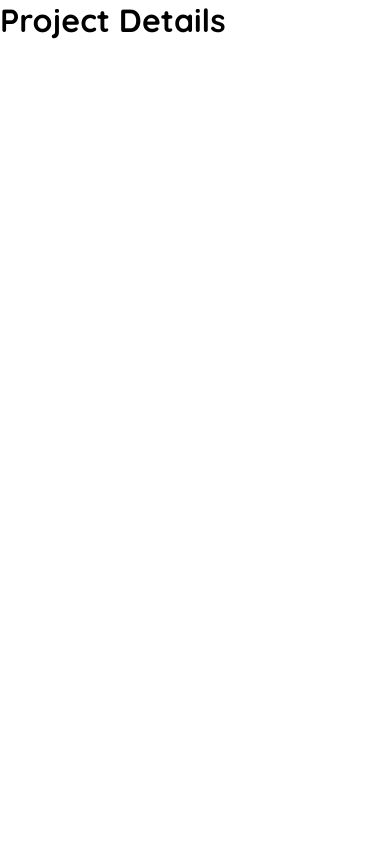
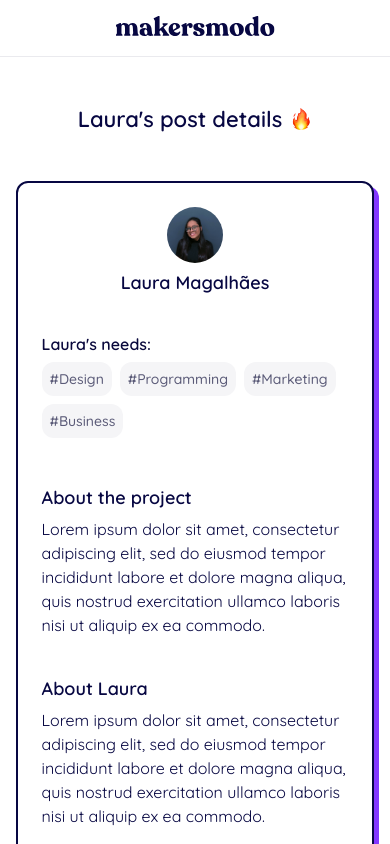
Before and after one commit to dhcorrea/makersmodo, a React (Create React App) app: page /project-details in a window 390 px wide. Shown: the top 844 px of the page. Built offline with nearby package versions, Linux system fonts and the light colour scheme.

Commit message:
Built the post details, desktop and mobile version

```diff
--- a/src/components/header/header.css
+++ b/src/components/headerClean/headerClean.css
@@ -1,14 +1,14 @@
 .headerContainer{
   display: flex;
   align-items: center;
-  padding: 1.5rem 3.5rem;
+  padding: 2rem 3.5rem;
   border-bottom: 1px solid #EAEAEE;
   position: relative;
 }
 
 .headerLogo{
   position: absolute;
-  top: 34%;
+  top: 37%;
   left: 50%;
   transform: translateX(-50%);
 }
--- a/src/components/header/header.jsx
+++ b/src/components/headerClean/headerClean.jsx
@@ -1,12 +1,12 @@
 import React from 'react';
 import { Link } from 'react-router-dom';
 
-import './header.css';
+import './headerClean.css';
 
 import logo from '../../images/logoBlack.svg';
 import iconBack from '../../images/iconArrowLeft.svg';
 
-export default function Header(){
+export default function HeaderClean(){
   return(
     <div className="headerContainer">
       <Link to="/" className="linkContainer">
--- /dev/null
+++ b/src/components/headerFull/headerFull.css
@@ -0,0 +1,73 @@
+.headerFullContainer{
+  display: flex;
+  align-items: center;
+  justify-content: space-between;
+  padding: 1rem 3.5rem;
+  border-bottom: 1px solid #EAEAEE;
+  position: relative;
+}
+
+.headerFullLogo{
+  position: absolute;
+  top: 37%;
+  left: 50%;
+  transform: translateX(-50%);
+}
+
+.linkFullContainer{
+  display: flex;
+  align-items: center;
+  text-decoration: none;
+}
+
+.linkFullContainer img{
+  margin-right: .5rem;
+}
+
+.linkFullContainer span{
+  font-size: 1rem;
+  font-weight: 600;
+  color: #070742;
+  opacity: .5;
+}
+
+/*DEVICE 768PX*/
+@media (max-width: 768px)
+{
+  .headerFullContainer{
+    flex-direction: column;
+  }
+
+  .linkFullContainer{
+    display: none;
+  }
+
+  .headerFullLogo{
+    position: relative;
+  }
+
+  .headerFullButton{
+    margin-top: 1rem;
+  }
+}
+
+
+/*DEVICE 480PX*/
+@media (max-width: 480px)
+{
+  .headerFullContainer{
+    justify-content: center;
+  }
+
+  .linkFullContainer{
+    display: none;
+  }
+
+  .headerFullLogo{
+    position: relative;
+  }
+
+  .headerFullButton{
+    display: none;
+  }
+}
--- /dev/null
+++ b/src/components/headerFull/headerFull.jsx
@@ -0,0 +1,28 @@
+import React from 'react';
+import { Link } from 'react-router-dom';
+
+import './headerFull.css';
+
+import Button from '../../components/buttonLarge/buttonLarge';
+
+import logo from '../../images/logoBlack.svg';
+import iconBack from '../../images/iconArrowLeft.svg';
+
+export default function HeaderFull(){
+  return(
+    <div className="headerFullContainer">
+      <Link to="/" className="linkFullContainer">
+        <img src={iconBack} alt="Back to the homepage" />
+        <span>Home</span>
+      </Link>
+
+      <Link to="/">
+        <img src={logo} alt="Makersmodo" className="headerFullLogo"/>
+      </Link>
+
+      <div className="headerFullButton">
+        <Button btnLabel="Find your co-founder" />
+      </div>
+    </div>
+  )
+}
--- a/src/components/linkIcon/linkIcon.css
+++ b/src/components/linkIcon/linkIcon.css
@@ -1,10 +1,12 @@
 .link{
   display: flex;
   align-items: center;
+}
+
+.link > span{
   font-size: 1rem;
-  font-weight: 500;
+  font-weight: 600;
   color: #8337FF;
-  text-decoration: none;
 }
 
 .linkIcon{
--- a/src/components/linkIcon/linkIcon.jsx
+++ b/src/components/linkIcon/linkIcon.jsx
@@ -6,9 +6,9 @@ import arrow from '../../images/arrowIcon.svg';
 
 export default function LinkIcon(props){
   return(
-    <a href="google.com" className="link">
-      {props.linkName}
+    <div className="link">
+      <span>{props.linkName}</span>
       <img src={arrow} alt="Details Icon" className="linkIcon"/>
-    </a>
+    </div>
   )
 }
--- a/src/components/tag/tag.css
+++ b/src/components/tag/tag.css
@@ -9,6 +9,13 @@
   border-radius: 12px;
 }
 
+/*DEVICE 768PX*/
+@media (max-width: 768px)
+{
+  .tag{
+    margin-bottom: .5rem;
+  }
+}
 /*DEVICE 480PX*/
 @media (max-width: 480px)
 {
--- a/src/pages/projectDetails/projectDetails.css
+++ b/src/pages/projectDetails/projectDetails.css
@@ -0,0 +1,126 @@
+.projectWrapper{
+  width: 688px;
+  margin: 0 auto;
+  display: flex;
+  flex-direction: column;
+}
+
+/*TITLE OF THE PAGE*/
+.titleContent{
+  margin-top: 3rem;
+  display: flex;
+  align-items: center;
+  justify-content: center;
+}
+
+.titleContent > h1{
+  font-size: 1.375rem;
+  font-weight: 600;
+  color: #070742;
+  margin-right: .5rem;
+}
+
+.titleContent > img{
+  width: 1.375rem;
+  height: 1.375rem;
+}
+/*END TITLE OF THE PAGE*/
+
+/*PROJECT CONTENT GENERAL*/
+.projectContent{
+  width: 100%;
+  background-color: #fff;
+  margin-top: 3rem;
+  border: 2px solid #070742;
+  border-radius: 12px;
+  box-shadow: 5px 5px 0px #8337FF;
+  padding: 2.5rem;
+}
+
+.userContainer{
+  display: flex;
+  flex-direction: column;
+  align-items: center;
+}
+
+.userPhoto{
+  width: 3.5rem;
+  height: 3.5rem;
+  border-radius: 100%;
+}
+
+.userName{
+  margin-top: .5rem;
+  font-size: 1.125rem;
+  font-weight: 600;
+  color: #070742;
+}
+
+.userNeeds{
+  display: flex;
+  align-items: center;
+  margin-top: 2.5rem;
+}
+
+.userNeedsLabel{
+  font-size: 1rem;
+  font-weight: 600;
+  color: #09083C;
+  margin-right: .5rem;
+}
+
+.projectText{
+  margin-top: 2.5rem;
+}
+
+.textTitle{
+  margin-bottom: .5rem;
+  font-size: 1.125rem;
+  font-weight: 600;
+  color: #070742;
+}
+
+.textParagraph{
+  font-size: 1rem;
+  font-weight: 400;
+  line-height: 150%;
+  color: #070742;
+}
+
+.userContact{
+  margin-top: 2.5rem;
+}
+
+.userEmail{
+  margin-top: .5rem;
+  font-size: 1rem;
+  font-weight: 600;
+  color: #8337FF;
+}
+/*END PROJECT CONTENT GENERAL*/
+
+/*DEVICE 768PX*/
+@media (max-width: 768px)
+{
+  .projectWrapper{
+    width: 92%;
+  }
+
+  .userNeeds{
+    display: flex;
+    flex-direction: column;
+    align-items: flex-start;
+  }
+
+  .tagContainer{
+    margin-top: .5rem;
+  }
+}
+
+/*DEVICE 480PX*/
+@media (max-width: 480px)
+{
+  .projectContent{
+    padding: 1.5rem;
+  }
+}
--- a/src/pages/projectDetails/projectDetails.jsx
+++ b/src/pages/projectDetails/projectDetails.jsx
@@ -2,8 +2,58 @@ import React from 'react';
 
 import './projectDetails.css';
 
+import iconFire from '../../images/iconFire.png';
+import photoUser from '../../images/userphoto.jpg';
+
+import Tag from '../../components/tag/tag';
+import HeaderFull from '../../components/headerFull/headerFull';
+import Footer from '../../components/footer/footer';
+
 export default function projectDetails(){
   return(
-    <h1>Project Details</h1>
+    <React.Fragment>
+      <HeaderFull />
+
+      <div className="projectWrapper">
+        <div className="titleContent">
+          <h1 className>Laura's post details</h1>
+          <img src={iconFire} alt="Fire icon" />
+        </div>
+
+        <div className="projectContent">
+          <div className="userContainer">
+            <img src={photoUser} alt="User" className="userPhoto"/>
+            <span className="userName">Laura Magalhães</span>
+          </div>
+
+          <div className="userNeeds">
+            <span className="userNeedsLabel">Laura's needs:</span>
+            <div className="tagContainer">
+              <Tag tagName="#Design"/>
+              <Tag tagName="#Programming"/>
+              <Tag tagName="#Marketing"/>
+              <Tag tagName="#Business"/>
+            </div>
+          </div>
+
+          <div className="projectText">
+            <h3 className="textTitle">About the project</h3>
+            <p className="textParagraph">Lorem ipsum dolor sit amet, consectetur adipiscing elit, sed do eiusmod tempor incididunt labore et dolore magna aliqua, quis nostrud exercitation ullamco laboris nisi ut aliquip ex ea commodo.</p>
+          </div>
+
+          <div className="projectText">
+            <h3 className="textTitle">About Laura</h3>
+            <p className="textParagraph">Lorem ipsum dolor sit amet, consectetur adipiscing elit, sed do eiusmod tempor incididunt labore et dolore magna aliqua, quis nostrud exercitation ullamco laboris nisi ut aliquip ex ea commodo.</p>
+          </div>
+
+          <div className="userContact">
+            <h3 className="textTitle">Are you interested? Contact Laura</h3>
+            <p className="userEmail">laura@gmail.com</p>
+          </div>
+        </div>
+      </div>
+
+      <Footer />
+    </React.Fragment>
   )
 }
--- a/src/pages/projectRegister/projectRegister.jsx
+++ b/src/pages/projectRegister/projectRegister.jsx
@@ -3,7 +3,7 @@ import { Link } from 'react-router-dom';
 
 import './projectRegister.css';
 
-import Header from '../../components/header/header';
+import HeaderClean from '../../components/headerClean/headerClean';
 import Footer from '../../components/footer/footer';
 
 import iconFire from '../../images/iconFire.png';
@@ -13,7 +13,7 @@ import iconAvatar from '../../images/iconAvatar.svg';
 export default function ProjectRegister(){
   return(
     <React.Fragment>
-      <Header />
+      <HeaderClean />
 
       <div className="registerContainer">
         <div className="postValue">
```
